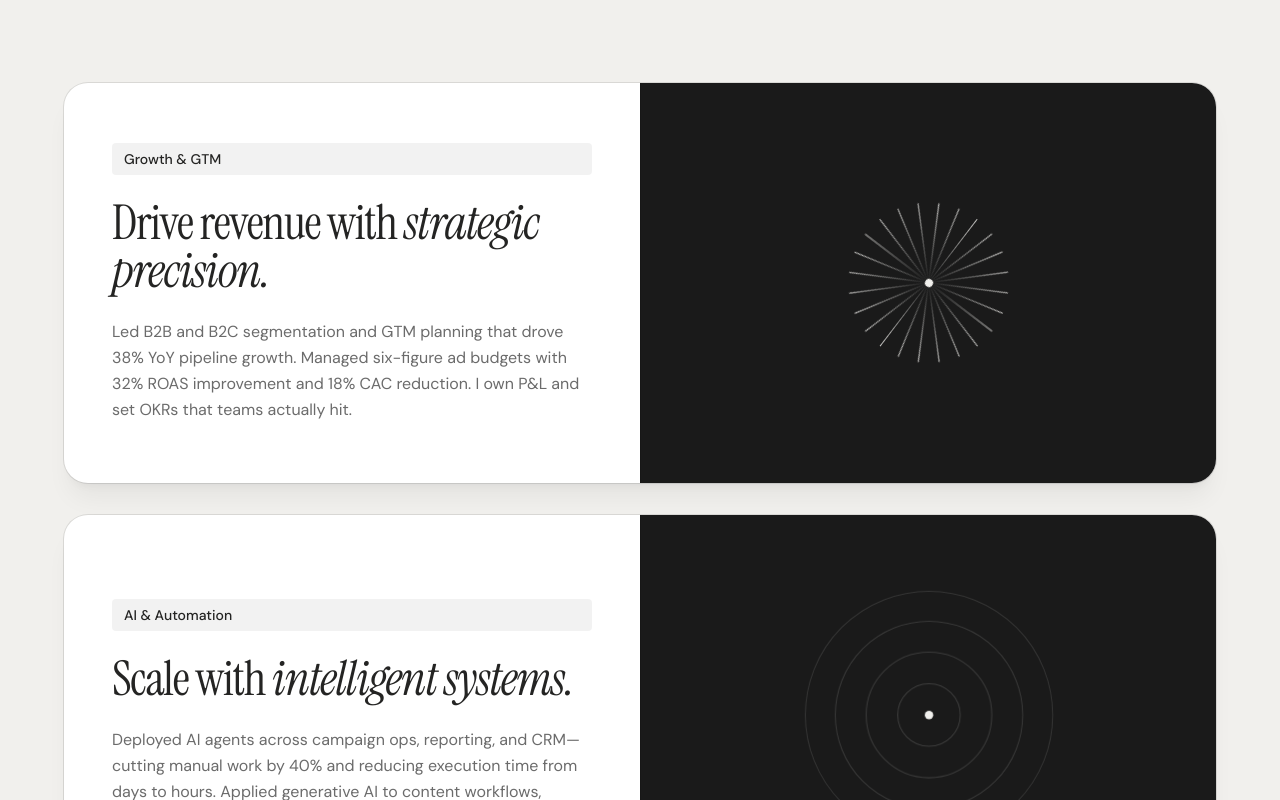
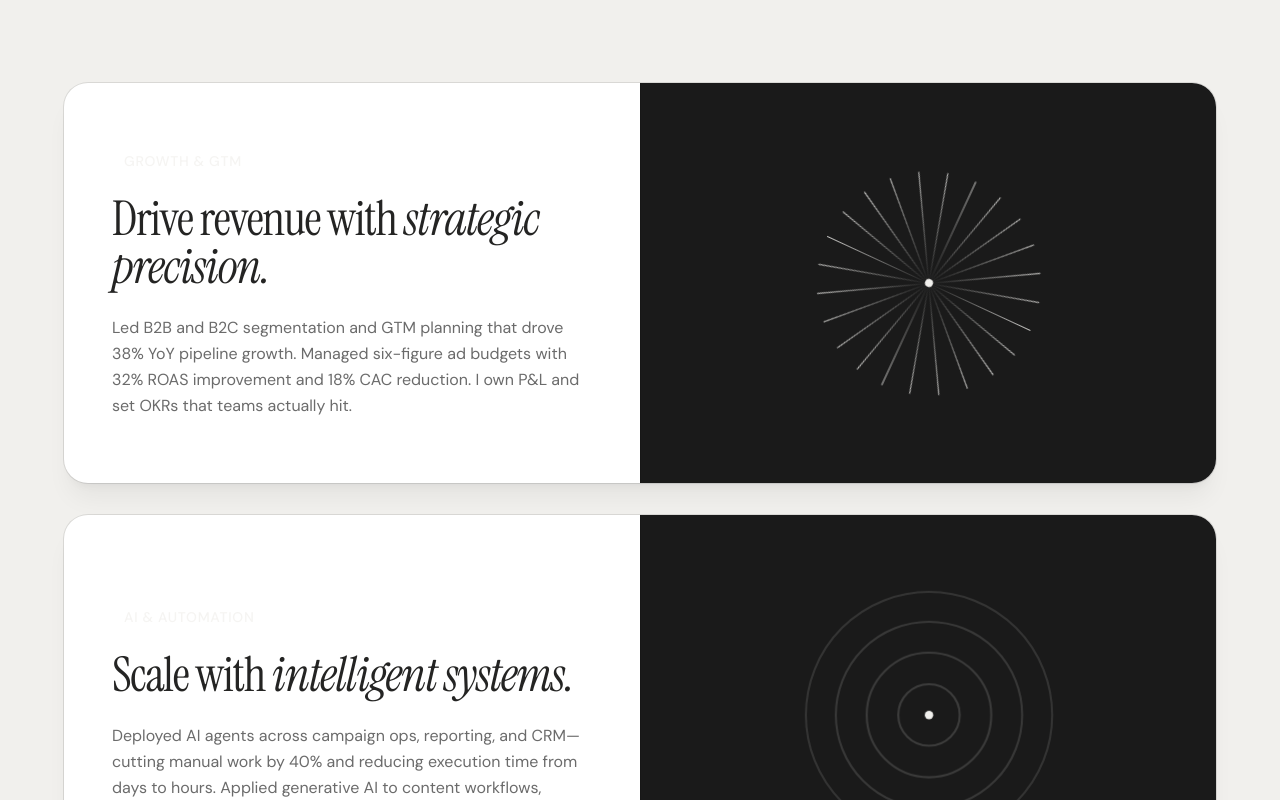
Before and after one commit to JsonGallagher/jason-gallagher-portfolio, a React (Vite) app: page / in a window 1280 px wide. Shown: the part 1800-2600 px from the top of the page. Built offline with nearby package versions, Linux system fonts and the light colour scheme.

Commit message:
Updated animations on feature cards

```diff
--- a/src/components/CTA.jsx
+++ b/src/components/CTA.jsx
@@ -30,7 +30,7 @@ export default function CTA() {
             rel="noopener noreferrer"
             className="btn btn-secondary"
           >
-            <Linkedin className="w-4 h-4" />
+            <Linkedin className="w-4 h-4 -translate-y-px" />
             LinkedIn
           </a>
         </div>
--- a/src/components/Expertise.jsx
+++ b/src/components/Expertise.jsx
@@ -1,7 +1,7 @@
 "use client";
 
 import { motion, useInView, useScroll, useTransform } from "framer-motion";
-import { useRef } from "react";
+import { useRef, useState, useEffect } from "react";
 
 const features = [
   {
@@ -31,11 +31,23 @@ const features = [
   },
 ];
 
-function RadialVisual({ rotate }) {
+function RadialVisual() {
+  const ref = useRef(null);
+  const inView = useInView(ref, { margin: "-100px", amount: 0.4 });
   const lines = Array.from({ length: 24 }, (_, i) => i * 15);
 
   return (
-    <motion.div className="relative w-48 h-48" style={{ rotate }}>
+    <motion.div
+      ref={ref}
+      className="relative w-60 h-60"
+      animate={inView ? { rotate: 360 } : { rotate: 0 }}
+      transition={{
+        duration: 100,
+        repeat: Infinity,
+        repeatType: "loop",
+        ease: "linear",
+      }}
+    >
       <div className="absolute top-1/2 left-1/2 w-2 h-2 bg-text-light rounded-full -translate-x-1/2 -translate-y-1/2" />
       {lines.map((deg) => (
         <div
@@ -62,7 +74,7 @@ function CirclesVisual() {
           className="absolute top-1/2 left-1/2 -translate-x-1/2 -translate-y-1/2"
         >
           <motion.div
-            className="rounded-full border border-text-light/30"
+            className="rounded-full border-2 border-text-light/30"
             style={{ width: size, height: size }}
             initial={{ scale: 1, opacity: 0.35 }}
             animate={
@@ -101,17 +113,44 @@ function CirclesVisual() {
 }
 
 function BarsVisual() {
+  const ref = useRef(null);
+  const inView = useInView(ref, { margin: "-100px", amount: 0.4 });
+  const [hasAnimatedIn, setHasAnimatedIn] = useState(false);
   const heights = [40, 65, 85, 100, 75, 55, 90, 70];
+
+  useEffect(() => {
+    if (inView && !hasAnimatedIn) {
+      const timer = setTimeout(() => {
+        setHasAnimatedIn(true);
+      }, 1200);
+      return () => clearTimeout(timer);
+    }
+  }, [inView, hasAnimatedIn]);
+
   return (
-    <div className="flex items-end gap-3 h-48">
+    <div ref={ref} className="flex items-end gap-3 h-48">
       {heights.map((h, i) => (
         <motion.div
           key={i}
+          className="w-2 bg-text-light/30 rounded"
           initial={{ height: 0 }}
-          whileInView={{ height: `${h}%` }}
-          transition={{ duration: 0.6, delay: i * 0.1 }}
-          viewport={{ once: true }}
-          className="w-2 bg-text-light/30 rounded"
+          animate={
+            hasAnimatedIn
+              ? { height: [`${h}%`, `${h - 8}%`, `${h}%`] }
+              : inView
+              ? { height: `${h}%` }
+              : { height: 0 }
+          }
+          transition={
+            hasAnimatedIn
+              ? {
+                  duration: 2.4,
+                  repeat: Infinity,
+                  ease: "easeInOut",
+                  delay: i * 0.15,
+                }
+              : { duration: 0.6, delay: i * 0.1 }
+          }
         />
       ))}
     </div>
@@ -121,13 +160,6 @@ function BarsVisual() {
 function FeatureCard({ feature }) {
   const ref = useRef(null);
   const isInView = useInView(ref, { once: true, margin: "-100px" });
-
-  const { scrollYProgress } = useScroll({
-    target: ref,
-    offset: ["start end", "end start"],
-  });
-
-  const rotate = useTransform(scrollYProgress, [0, 1], [0, 180]);
 
   const Visual = {
     radial: RadialVisual,
@@ -154,7 +186,7 @@ function FeatureCard({ feature }) {
           feature.reverse ? "md:direction-ltr" : ""
         }`}
       >
-        <span className="section-label">{feature.label}</span>
+        <span className="expertise-label">{feature.label}</span>
         <h3 className="section-title">
           {feature.title} <em className="italic">{feature.titleAccent}</em>
         </h3>
@@ -169,11 +201,7 @@ function FeatureCard({ feature }) {
           feature.reverse ? "md:order-first md:direction-ltr" : ""
         }`}
       >
-        {feature.visual === "radial" ? (
-          <RadialVisual rotate={rotate} />
-        ) : (
-          <Visual />
-        )}
+        <Visual />
       </div>
     </motion.div>
   );
--- a/src/components/Hero.jsx
+++ b/src/components/Hero.jsx
@@ -68,7 +68,7 @@ export default function Hero() {
         transition={{ duration: 0.6, delay: 0.3 }}
         className="flex flex-wrap justify-center gap-4 mb-14"
       >
-        <a href="mailto:jasong13@gmail.com" className="btn btn-primary">
+        <a href="mailto:jason@jasongallagher.co" className="btn btn-primary">
           <Mail className="w-4 h-4 text-blue-500" />
           Let's Connect
         </a>
--- a/src/styles/globals.css
+++ b/src/styles/globals.css
@@ -34,6 +34,15 @@
     @apply font-serif text-4xl md:text-5xl font-normal leading-tight tracking-tight mb-6;
   }
 
+  .expertise-label {
+    @apply inline-block px-3 py-1 rounded text-sm font-medium uppercase tracking-wider text-text-light/70 mb-5;
+    background: linear-gradient(
+      90deg,
+      rgba(255, 255, 255, 0.1) 0%,
+      transparent 100%
+    );
+  }
+
   .card {
     @apply bg-white dark:bg-white/5 rounded-2xl;
   }
@@ -41,7 +50,7 @@
 
 /* Radial lines animation */
 .radial-line {
-  @apply absolute top-1/2 left-1/2 w-20 h-px origin-left;
+  @apply absolute top-1/2 left-1/2 w-28 h-px origin-left;
   background: linear-gradient(90deg, transparent, currentColor);
 }
 
```
